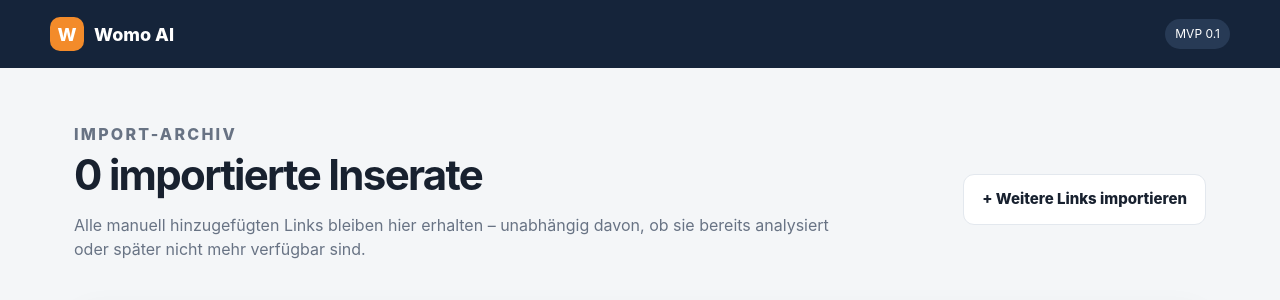
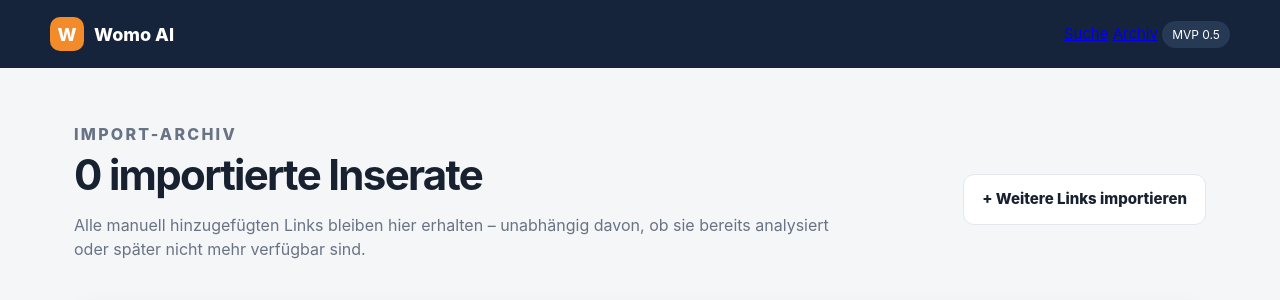
Before and after one commit to danielwauer-maker/womo-ai, a FastAPI app: page /archive in a window 1280 px wide. Shown: the top 300 px of the page. Run offline with FastAPI, Linux system fonts and the light colour scheme; data that the repository does not hold is empty.

Commit message:
Add archive navigation and update MVP badge

```diff
--- a/app/templates/base.html
+++ b/app/templates/base.html
@@ -9,7 +9,11 @@
 <body>
   <header class="topbar">
     <a class="brand" href="/"><span class="brand-mark">W</span><span>Womo AI</span></a>
-    <span class="badge">MVP 0.1</span>
+    <nav class="topnav">
+      <a href="/">Suche</a>
+      <a href="/archive">Archiv</a>
+      <span class="badge">MVP 0.5</span>
+    </nav>
   </header>
   <main class="page">{% block content %}{% endblock %}</main>
 </body>
```
